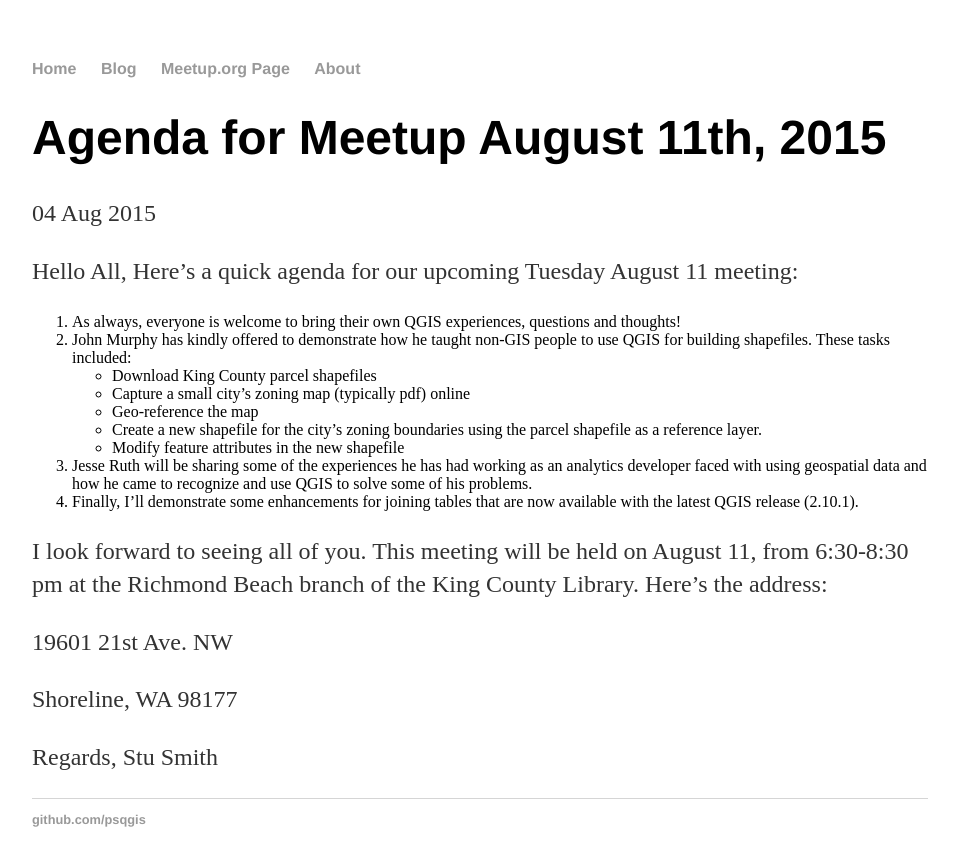
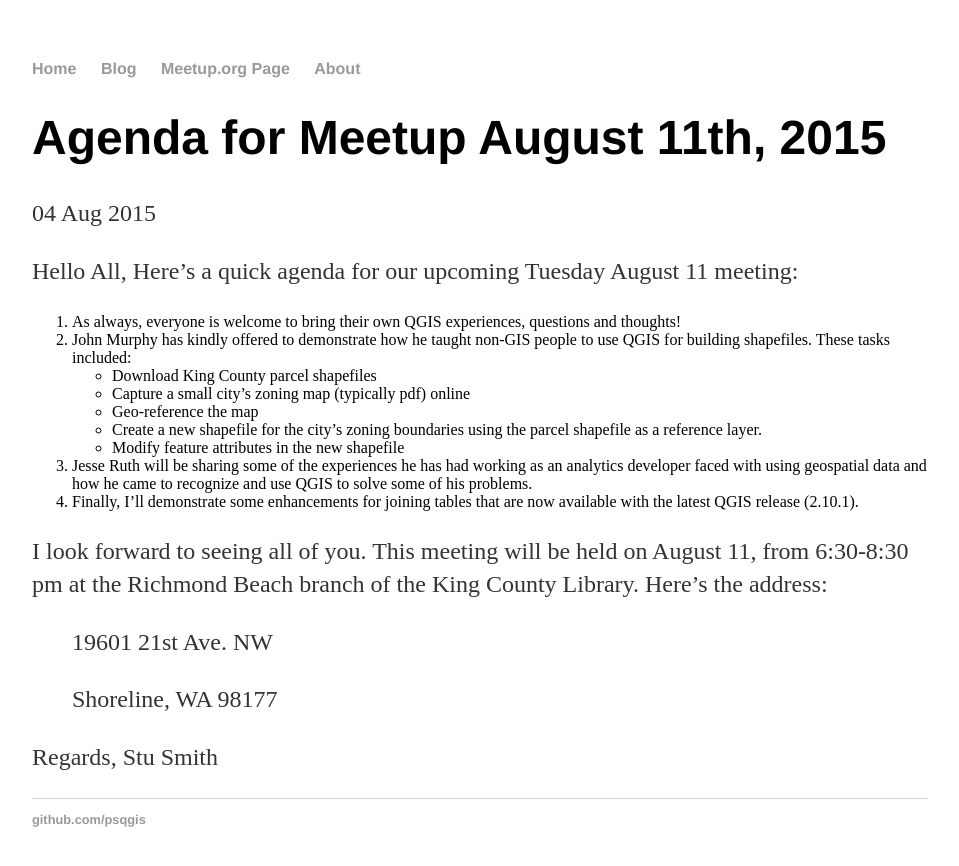
Before and after one commit to psqgis/psqgis.github.io, a Jekyll site: the page built from _posts/2015-08-21-Agenda-August-11.md, in a window 1280 px wide. Shown: the top 866 px of the page, without its empty margins (160-1119 px from the left). Built offline with Jekyll 4.4.1, drawn with Linux system fonts in a browser that asks for light colours.

```diff
--- a/_posts/2015-08-21-Agenda-August-11.md
+++ b/_posts/2015-08-21-Agenda-August-11.md
@@ -19,8 +19,8 @@ Here's a quick agenda for our upcoming Tuesday August 11 meeting:
 
 I look forward to seeing all of you.  This meeting will be held on August 11, from 6:30-8:30 pm at the Richmond Beach branch of the King County Library.  Here's the address:
 
-  19601 21st Ave. NW
-
-  Shoreline, WA 98177
+>19601 21st Ave. NW
+>
+>Shoreline, WA 98177
 
 Regards, Stu Smith
```
